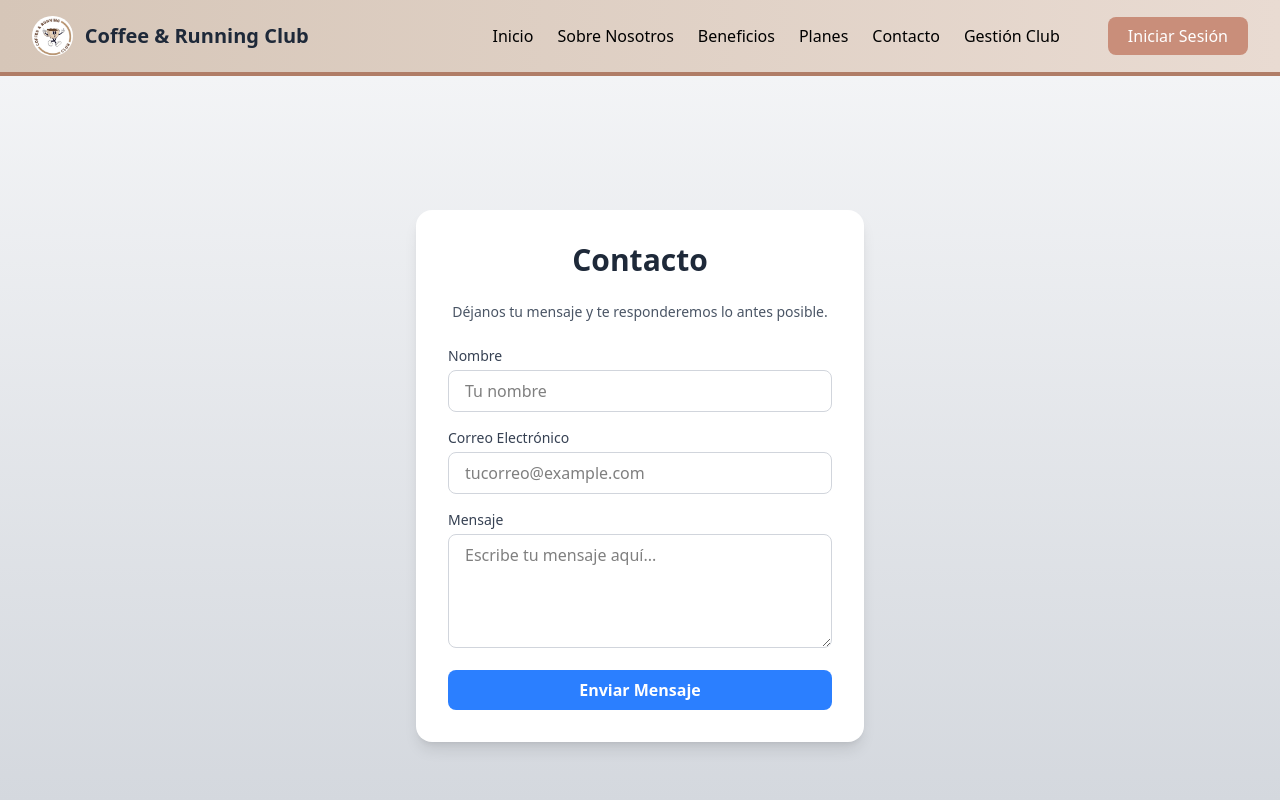
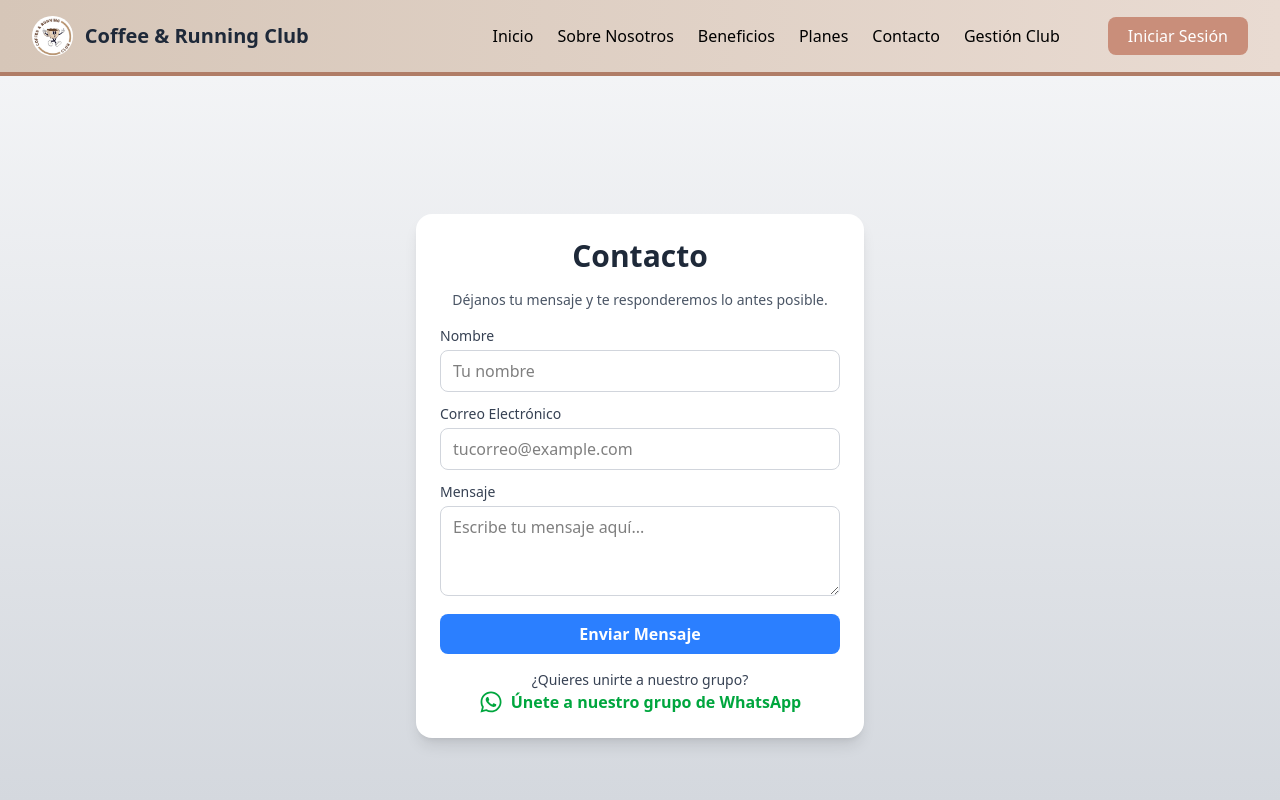
Before and after one commit to FranKoVC/ProyectoRunning, a React (Vite) app: page /cliente/home/contacto in a window 1280 px wide. Shown: the top 800 px of the page. Built offline with nearby package versions, Linux system fonts and the light colour scheme.

Commit message:
cambio contacto

```diff
--- a/src/components/Inicio.tsx
+++ b/src/components/Inicio.tsx
@@ -1,7 +1,7 @@
 import { useEffect, useState } from "react";
 import { FaFacebookF, FaInstagram, FaLinkedinIn } from "react-icons/fa";
 import { Link } from "react-router-dom";
-import img1 from "../images/img1.png";
+import img1 from "../images/img1.jpg";
 import img2 from "../images/img2.png";
 import img3 from "../images/img3.png";
 
--- a/src/pages/Cliente/Contacto.tsx
+++ b/src/pages/Cliente/Contacto.tsx
@@ -1,12 +1,13 @@
 import Navbar from "../../components/Navbar";
 import Footer from "../../components/Footer";
+import { FaWhatsapp } from "react-icons/fa";
 
 const Contacto = () => {
   return (
     <div>
       <Navbar />
-      <div className="flex flex-col items-center justify-center min-h-screen py-6 bg-gradient-to-b from-gray-100 to-gray-300">
-        <div className="w-full max-w-md p-8 space-y-6 bg-white rounded-2xl shadow-lg">
+      <div className="flex flex-col items-center justify-center min-h-screen py-4 bg-gradient-to-b from-gray-100 to-gray-300">
+        <div className="w-full max-w-md p-6 space-y-4 bg-white rounded-2xl shadow-lg">
           <h2 className="text-3xl font-bold text-center text-gray-800">
             Contacto
           </h2>
@@ -14,7 +15,7 @@ const Contacto = () => {
             Déjanos tu mensaje y te responderemos lo antes posible.
           </p>
 
-          <form className="space-y-4">
+          <form className="space-y-3">
             <div>
               <label
                 htmlFor="name"
@@ -28,7 +29,7 @@ const Contacto = () => {
                 name="name"
                 placeholder="Tu nombre"
                 required
-                className="w-full px-4 py-2 mt-1 border border-gray-300 rounded-lg focus:outline-none focus:ring-2 focus:ring-blue-400 transition"
+                className="w-full px-3 py-2 mt-1 border border-gray-300 rounded-lg focus:outline-none focus:ring-2 focus:ring-blue-400 transition"
               />
             </div>
 
@@ -45,7 +46,7 @@ const Contacto = () => {
                 name="email"
                 placeholder="tucorreo@example.com"
                 required
-                className="w-full px-4 py-2 mt-1 border border-gray-300 rounded-lg focus:outline-none focus:ring-2 focus:ring-blue-400 transition"
+                className="w-full px-3 py-2 mt-1 border border-gray-300 rounded-lg focus:outline-none focus:ring-2 focus:ring-blue-400 transition"
               />
             </div>
 
@@ -59,10 +60,10 @@ const Contacto = () => {
               <textarea
                 id="message"
                 name="message"
-                rows={4}
+                rows={3}
                 placeholder="Escribe tu mensaje aquí..."
                 required
-                className="w-full px-4 py-2 mt-1 border border-gray-300 rounded-lg focus:outline-none focus:ring-2 focus:ring-blue-400 transition"
+                className="w-full px-3 py-2 mt-1 border border-gray-300 rounded-lg focus:outline-none focus:ring-2 focus:ring-blue-400 transition"
               ></textarea>
             </div>
 
@@ -75,9 +76,20 @@ const Contacto = () => {
               </button>
             </div>
           </form>
+
+          <div className="text-center mt-4">
+            <p className="text-sm text-gray-700">¿Quieres unirte a nuestro grupo?</p>
+            <a
+              href="https://chat.whatsapp.com/tu-enlace-de-invitacion"
+              target="_blank"
+              rel="noopener noreferrer"
+              className="flex items-center justify-center gap-2 text-green-600 font-semibold hover:underline"
+            >
+              <FaWhatsapp className="text-2xl" /> Únete a nuestro grupo de WhatsApp
+            </a>
+          </div>
         </div>
       </div>
-
       <Footer />
     </div>
   );
--- a/src/pages/Cliente/Registro.tsx
+++ b/src/pages/Cliente/Registro.tsx
@@ -14,7 +14,7 @@ const Registro = () => {
       <Navbar />
 
       <main className="flex-grow flex items-center justify-center bg-gray-100 p-4">
-        <div className="w-full max-w-5xl bg-white rounded-2xl overflow-hidden shadow-lg flex">
+        <div className="w-full max-w-6xl bg-white rounded-2xl overflow-hidden shadow-lg flex">
           {/* Lado Izquierdo - Formulario */}
           <div className="w-1/2 bg-[#FDF6E6] flex flex-col items-center justify-center p-10">
             <h1 className="text-4xl font-bold text-[#922D26]">Registra tus datos</h1>
@@ -108,7 +108,7 @@ const Registro = () => {
                       <label className="text-[#922D26] font-medium">Vigencia del contrato</label>
                       <input type="date" placeholder="Vigencia del Contrato1" className="w-full p-3 border border-white rounded-md" />
                       <input type="date" placeholder="Vigencia del Contrato2" className="w-full p-3 border border-white rounded-md" />
-                      <input type="number" placeholder="Porcentaje de Descuento" className="w-full p-3 border border-white rounded-md" />
+                      <input type="number" placeholder="Porcentaje de Descuento (%)" className="w-full p-3 border border-white rounded-md" />
                       <input type="text" placeholder="Ciudad" className="w-full p-3 border border-white rounded-md" />
                       <label className="text-[#922D26] font-medium">Selecciona un Plan</label>
                       <div className="flex gap-4">
```
Also changed, not shown: src/images/img1.jpg (added), src/images/img1.png (deleted).
